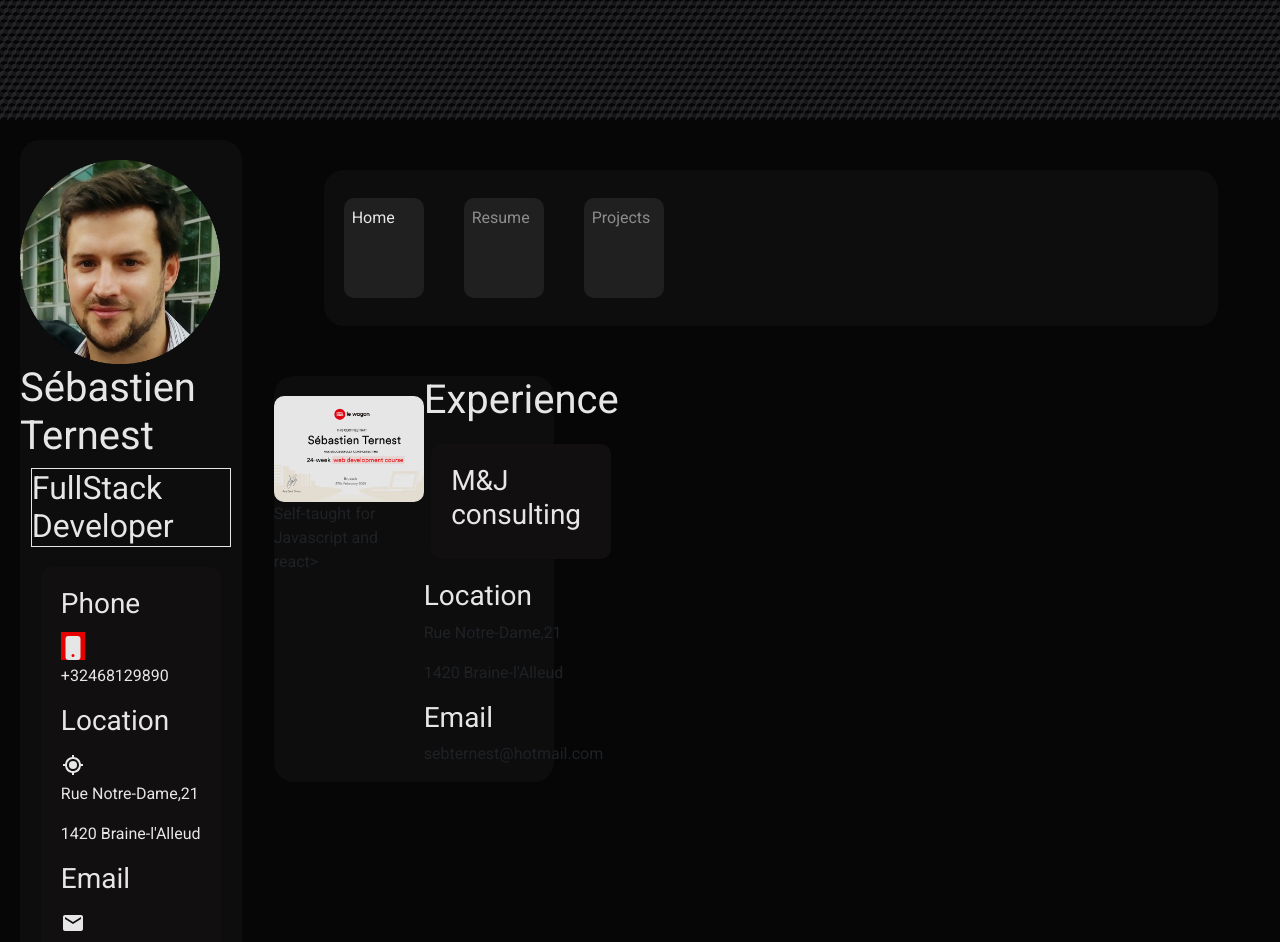
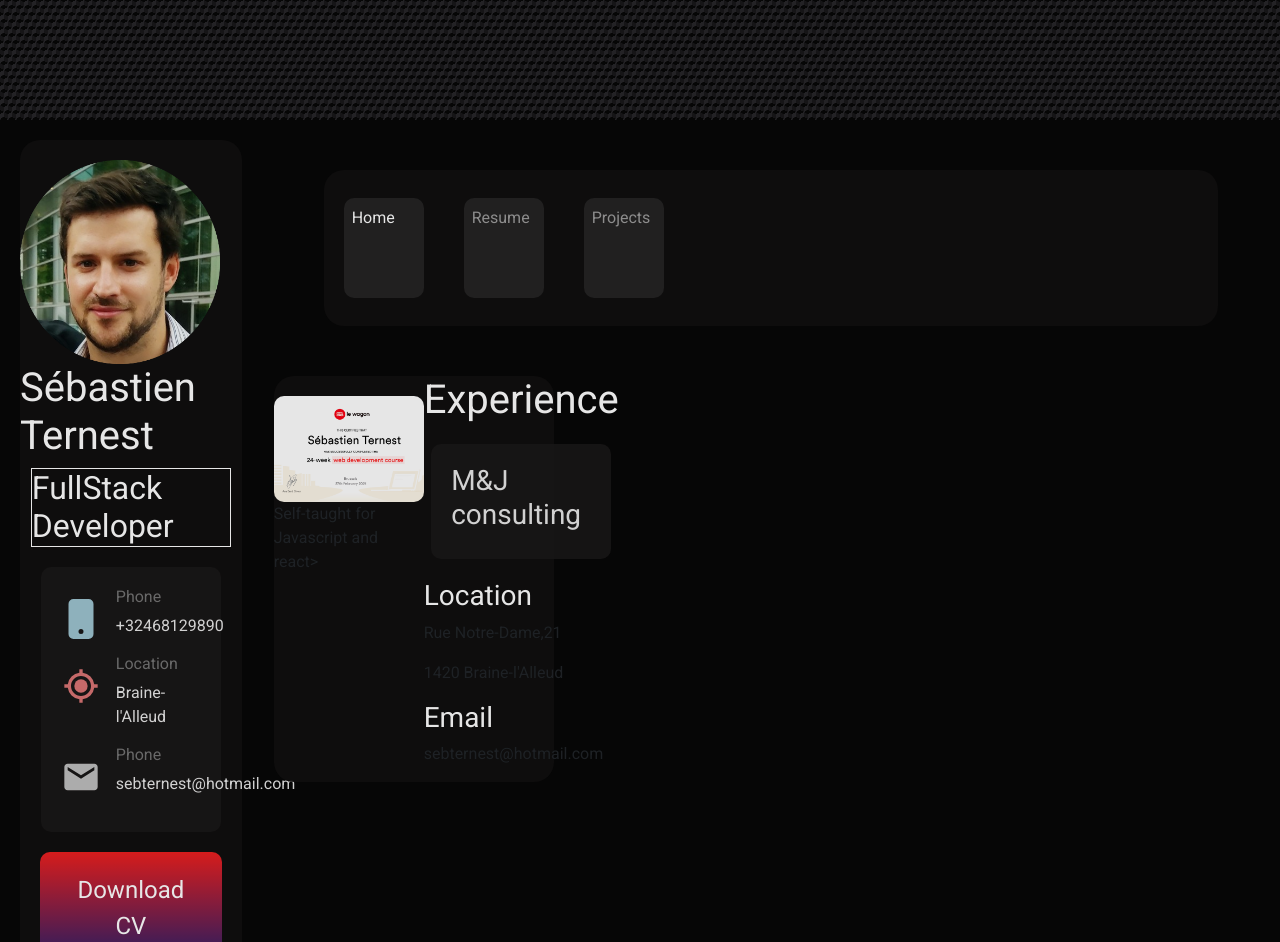
Before and after one commit to sebT-max/portfolio-react, a React (Create React App) app: page /resume in a window 1280 px wide. Shown: the top 942 px of the page. Built offline with nearby package versions, Linux system fonts and the light colour scheme.

Commit message:
second commit

```diff
--- a/src/component/Profile.js
+++ b/src/component/Profile.js
@@ -2,7 +2,7 @@ import { getSuggestedQuery } from '@testing-library/react';
 import React,{Fragment} from 'react';
 import imgseb from '../me.png';
 import selftitle from '../sebTitle.png';
-import { FaBeer } from "react-icons/fa";
+import { FaBeer, FaRegIdBadge } from "react-icons/fa";
 import { BiCurrentLocation } from "react-icons/bi";
 import { BsFillPhoneFill } from "react-icons/bs";
 import { MdEmail } from "react-icons/md";
@@ -18,22 +18,41 @@ const Profile = () => {
                     <h1 style={{color:'#FFF'}}>Sébastien Ternest</h1>
                     <h2 className="jobTitle">FullStack Developer</h2>
                 <div className="profile-data" >
-                    <h3 style={{color:'#FFF'}}>Phone</h3>
-                    <span style ={{color: "white", background:"red",fontSize:"1.5em"}}>
+                   <div className='flex'>
+                        <span style ={{marginRight:15,color:"lightblue",fontSize:"2.5em"}}>
                         <BsFillPhoneFill />
                         </span>
+
+                        <div>
+                        <h6 style={{color:'grey'}}>Phone</h6>
                         <p>+32468129890</p>
-                    <h3 style={{color:'#FFF'}}>Location</h3>
-                    <span style ={{color: "white", fontSize:"1.5em"}}>
+                        </div>
+
+                    </div>
+
+
+                    <div className='flex'>
+                        <span style ={{marginRight:15,color: "lightcoral",fontSize:"2.5em"}}>
                         <BiCurrentLocation />
                         </span>
-                        <p>Rue Notre-Dame,21</p>
-                        <p>1420 Braine-l'Alleud</p>
-                    <h3 style={{color:'#FFF'}}>Email</h3>
-                    <span style ={{color: "white", fontSize:"1.5em"}}>
+
+                        <div>
+                        <h6 style={{color:'grey'}}>Location</h6>
+                        <p>Braine-l'Alleud</p>
+                        </div>
+
+                    </div>
+                    <div className='flex'>
+                        <span style ={{marginRight:15,color: "lightgray",fontSize:"2.5em"}}>
                         <MdEmail />
                         </span>
+
+                        <div>
+                        <h6 style={{color:'grey'}}>Phone</h6>
                         <p>sebternest@hotmail.com</p>
+                        </div>
+
+                    </div>
                 </div>
                 <div className="downloadCV">Download CV</div>
             </div>
--- a/src/index.css
+++ b/src/index.css
@@ -50,6 +50,10 @@ border-radius:20px;
 
 .eduExp{
   display:flex;
+}
+.flex{
+  display:flex;
+  justify-content:space-around;
 }
 
 .jobTitle {
@@ -104,5 +108,6 @@ border-radius:20px;
   margin:0 auto;
   margin-top:20px;
   margin-bottom:20px;
-  background-color: rgb(19, 16, 16);
+  background-color: rgb(26, 24, 24);
+  opacity:0.9;
 }
```
Lines whose indentation alone changed are shown as unchanged.
